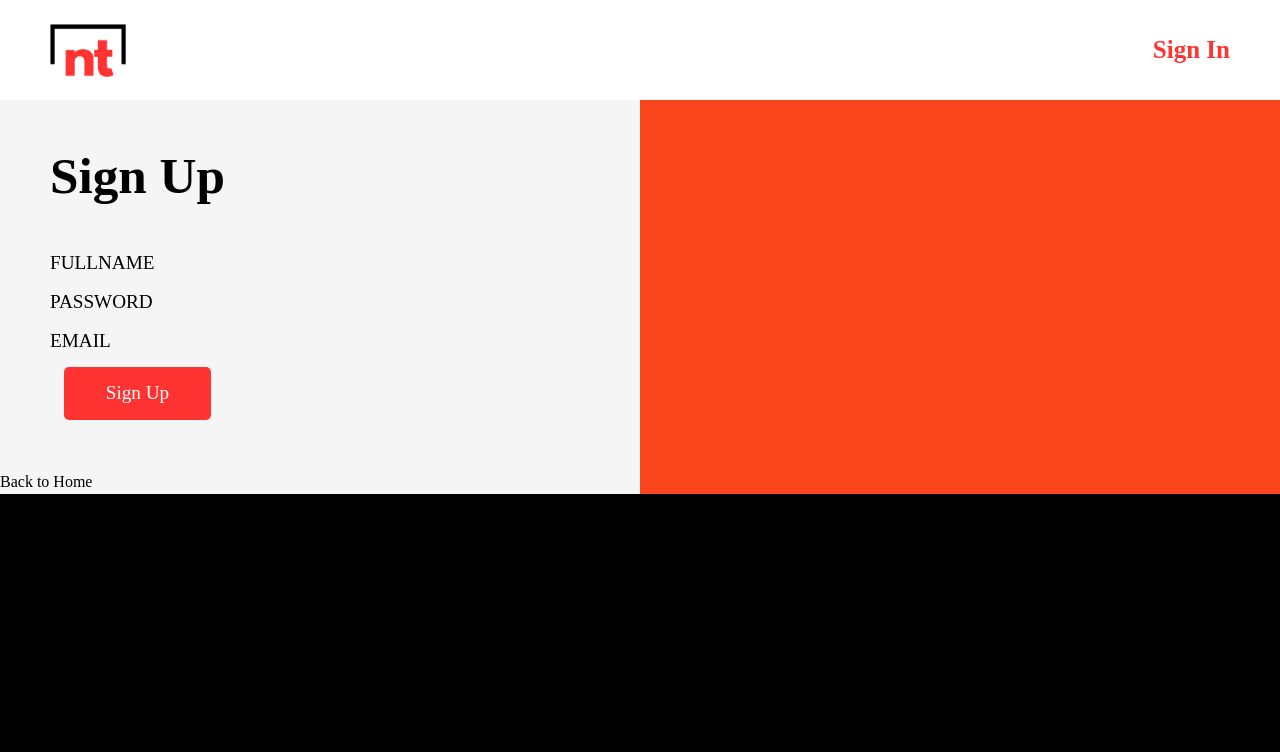
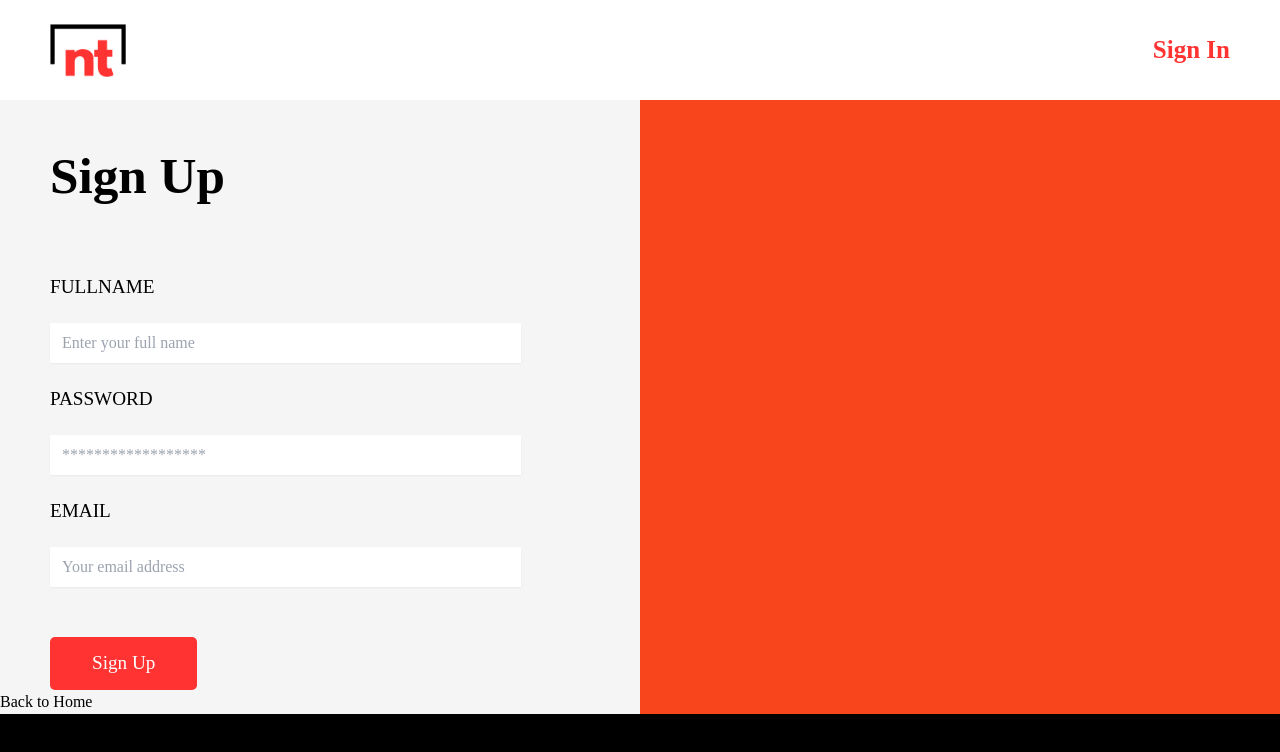
Before and after one commit to funmeen/qmdigitalgold, a React (Create React App) app: page / in a window 1280 px wide. Both pictures are taken after a click on the button "Sign Up". Shown: the top 752 px of the page. Built offline with nearby package versions, Linux system fonts and the light colour scheme; the HTML template or start-up script is replaced by a standard one.

Commit message:
update signup pages

```diff
--- a/public/index.html
+++ b/public/index.html
@@ -24,7 +24,7 @@
       work correctly both with client-side routing and a non-root public URL.
       Learn how to configure a non-root public URL by running `npm run build`.
     -->
-    <title>React App</title>
+    <title>Digital Gold</title>
   </head>
   <body>
     <noscript>You need to enable JavaScript to run this app.</noscript>
--- a/src/App.css
+++ b/src/App.css
@@ -74,8 +74,7 @@
   margin-bottom: 5%;
 }
 
-.signUpButton,
-.signUpSubmitButton {
+.signUpButton {
   background-color: #fe3332;
   color: white;
   font-size: 1.5vw;
@@ -200,4 +199,34 @@
   line-height: 1.3;
   padding: 0 50px;
   margin-bottom: 5%;
+  margin-top: 5%;
 }
+
+.input-style {
+  appearance: none;
+  border: none;
+  border-radius: 0;
+  width: 100%;
+  padding: 0.5rem 0.75rem;
+  color: #555;
+  line-height: 1.5;
+  outline: none;
+  box-shadow: 0 1px 2px rgba(0, 0, 0, 0.05);
+  margin-left:50px;
+}
+
+.input-style:focus {
+  box-shadow: 0 0 0 3px rgba(66, 153, 225, 0.5);
+}
+
+.signUpSubmitButton {
+  background-color: #fe3332;
+  color: white;
+  font-size: 1.5vw;
+  padding: 12px 42px;
+  border: none;
+  border-radius: 5px;
+  cursor: pointer;
+  margin-top: 50px;
+  margin-left: 50px;
+}
--- a/src/App.js
+++ b/src/App.js
@@ -65,13 +65,14 @@ function SignUpPage({ onBackClick, onSignUpSubmitClick }) {
           <div className="signup-box">
             <h1>Sign Up</h1>
             <p>FULLNAME</p>
+              <input className="input-style" id="username" type="text" placeholder="Enter your full name"></input>
             <p>PASSWORD</p>
+              <input className="input-style" id="password" type="password" placeholder="******************"></input>
             <p>EMAIL</p>
-            <div className="content-container">
+              <input className="input-style" id="email" type="text" placeholder="Your email address"></input>
               <button className="signUpSubmitButton" onClick={onSignUpSubmitClick}>
                   Sign Up
                 </button>
-            </div>
           </div>
           </div>
       <button onClick={onBackClick}>Back to Home</button>
```
